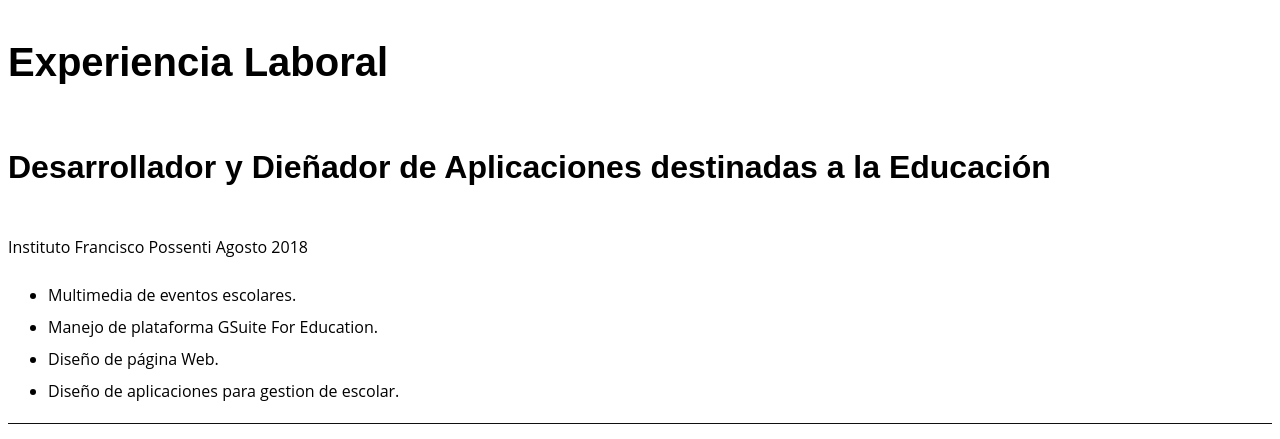
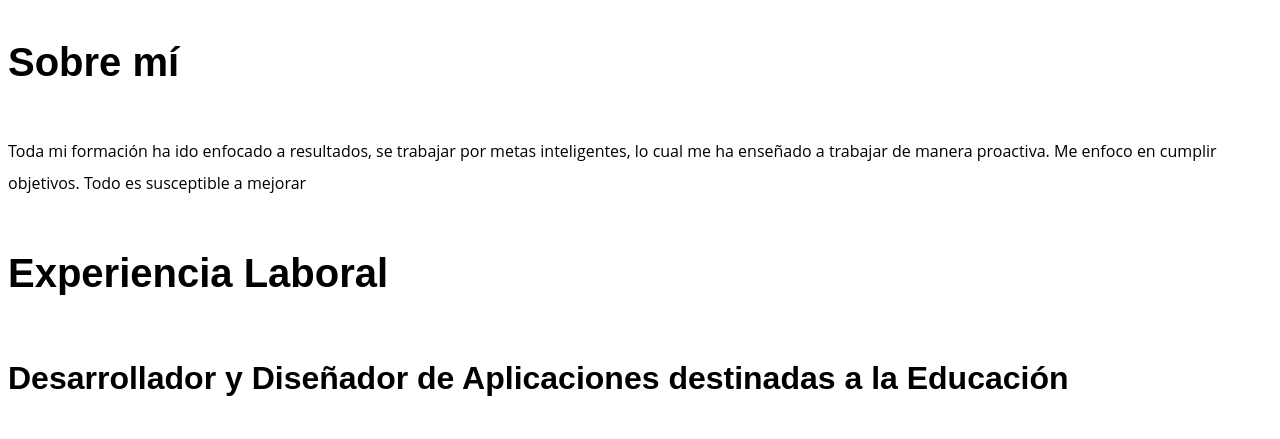
Before and after one commit to CarlosG4rc/Cvitae, a plain HTML site: page index.html in a window 1280 px wide. Shown: the part 311-750 px from the top of the page. Drawn offline with Linux system fonts and the light colour scheme.

Commit message:
Update index.html

```diff
--- a/index.html
+++ b/index.html
@@ -274,9 +274,11 @@
     </header>
     <div class="contenido-principal">
         <main class="sobremi">
+            <h2>Sobre mí</h2>
+            <p>Toda mi formación ha ido enfocado a resultados, se trabajar por metas inteligentes, lo cual me ha enseñado a trabajar de manera proactiva. Me enfoco en cumplir objetivos. Todo es susceptible a mejorar</p>
             <h2>Experiencia Laboral</h2>
             <div class="entrada">
-                <h3>Desarrollador y Dieñador de Aplicaciones destinadas a la Educación</h3>
+                <h3>Desarrollador y Diseñador de Aplicaciones destinadas a la Educación</h3>
                 <p>Instituto Francisco Possenti <span>Agosto 2018</span></p>
                 <ul>
                     <li>Multimedia de eventos escolares.</li>
```
